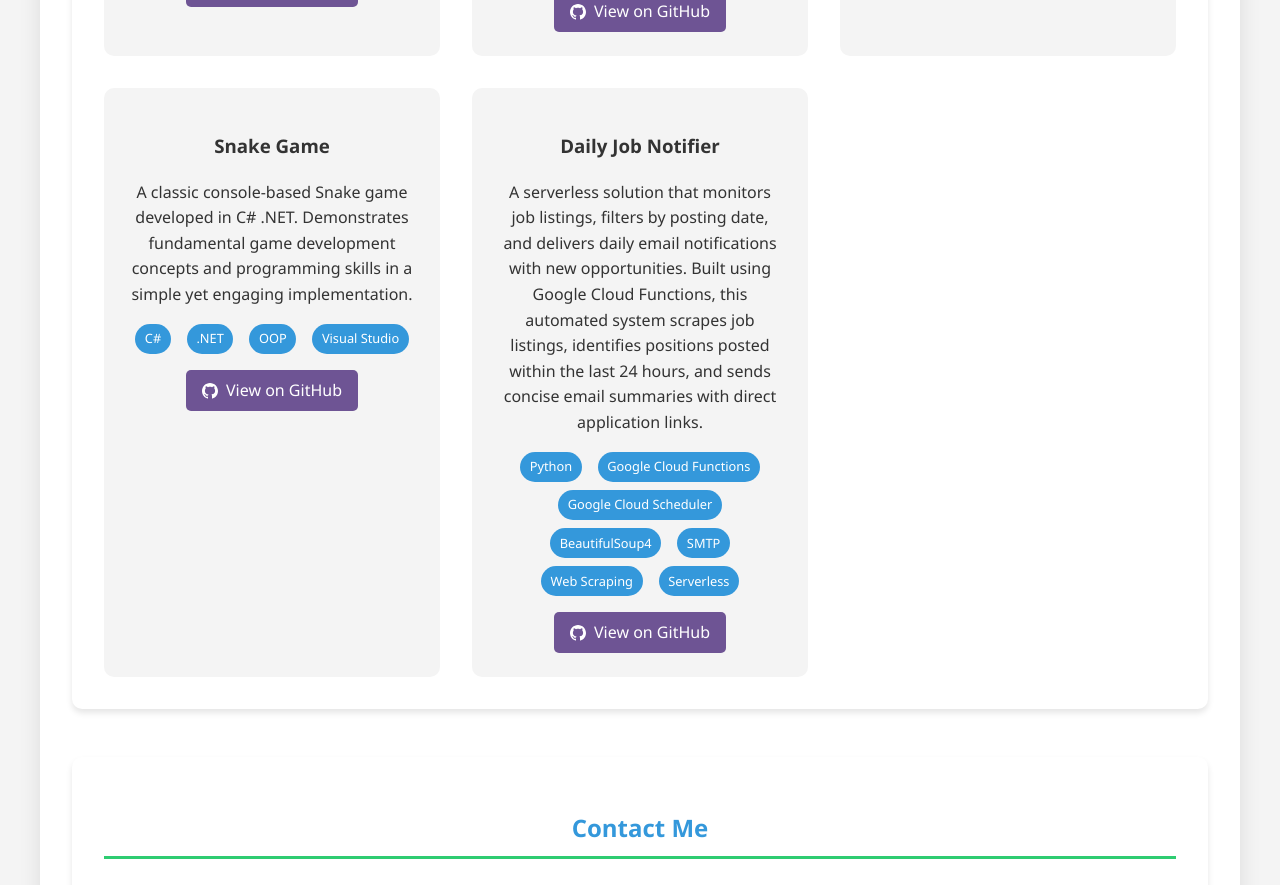
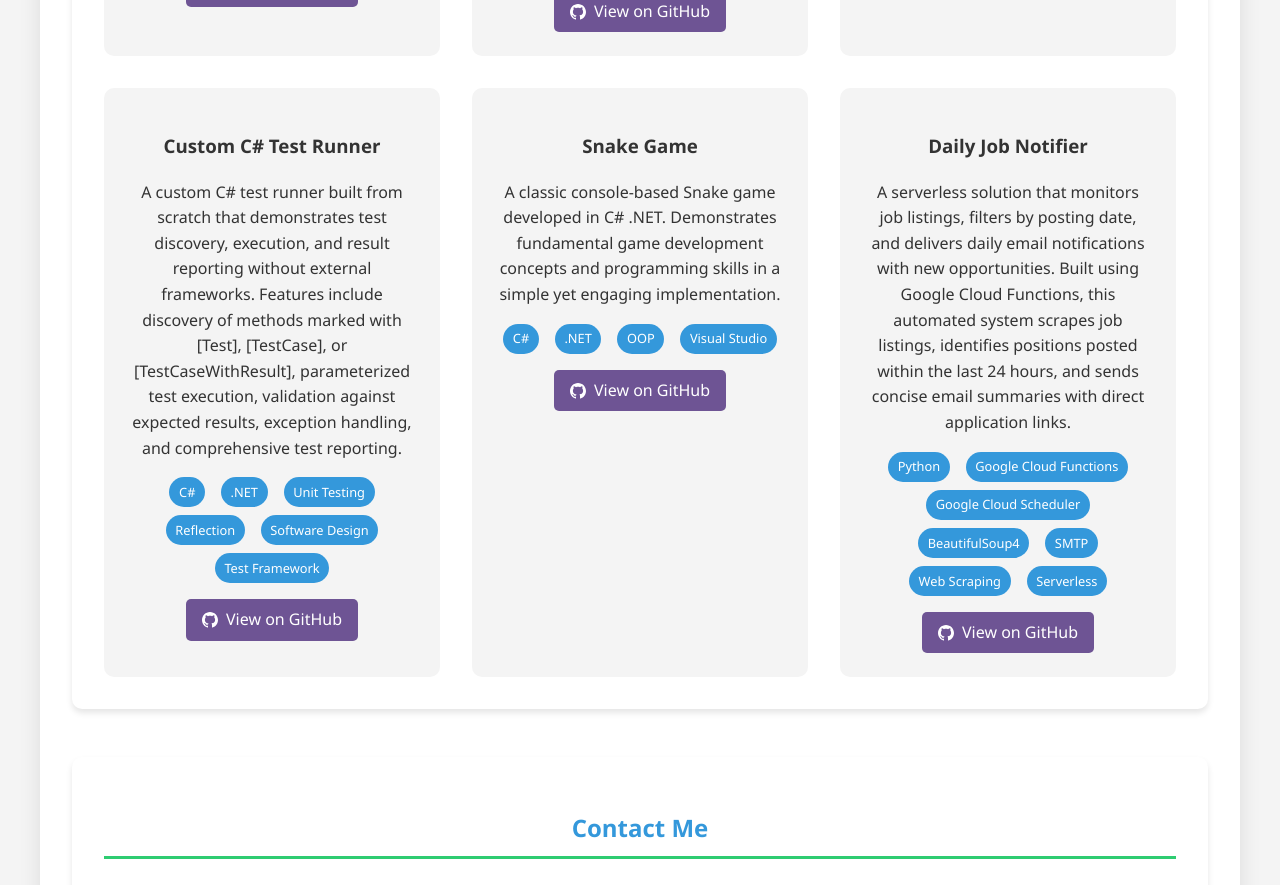
Before and after one commit to dotz600/myPortfolio, a React (Create React App) app: page / in a window 1280 px wide. Shown: the part 1471-2356 px from the top of the page. Built offline with nearby package versions, Linux system fonts and the light colour scheme.

Commit message:
Added TestRunner project and updated site title

```diff
--- a/public/index.html
+++ b/public/index.html
@@ -7,7 +7,7 @@
     <meta name="theme-color" content="#000000" />
     <meta
       name="description"
-      content="Web site created using create-react-app"
+      content="David Ohev Tzion - Software Developer Portfolio"
     />
     <link rel="apple-touch-icon" href="%PUBLIC_URL%/logo192.png" />
     <!--
@@ -24,7 +24,7 @@
       work correctly both with client-side routing and a non-root public URL.
       Learn how to configure a non-root public URL by running `npm run build`.
     -->
-    <title>React App</title>
+    <title>David Ohev Tzion Portfolio</title>
   </head>
   <body>
     <noscript>You need to enable JavaScript to run this app.</noscript>
--- a/src/App.js
+++ b/src/App.js
@@ -23,6 +23,13 @@ function App() {
       technologies: ["C++", "Python", "A*", "GBFS", "Algorithms", "Graphs", "Animation"],
       githubLink: "https://github.com/dotz600/UAVPathSimulation",
       demoLink: "#" // Replace with your demo link if available
+    },
+    {
+      title: "Custom C# Test Runner",
+      description: "A custom C# test runner built from scratch that demonstrates test discovery, execution, and result reporting without external frameworks. Features include discovery of methods marked with [Test], [TestCase], or [TestCaseWithResult], parameterized test execution, validation against expected results, exception handling, and comprehensive test reporting.",
+      technologies: ["C#", ".NET", "Unit Testing", "Reflection", "Software Design", "Test Framework"],
+      githubLink: "https://github.com/dotz600/TestRunner",
+      demoLink: "#"
     },
     {
       title: "Snake Game",
```
